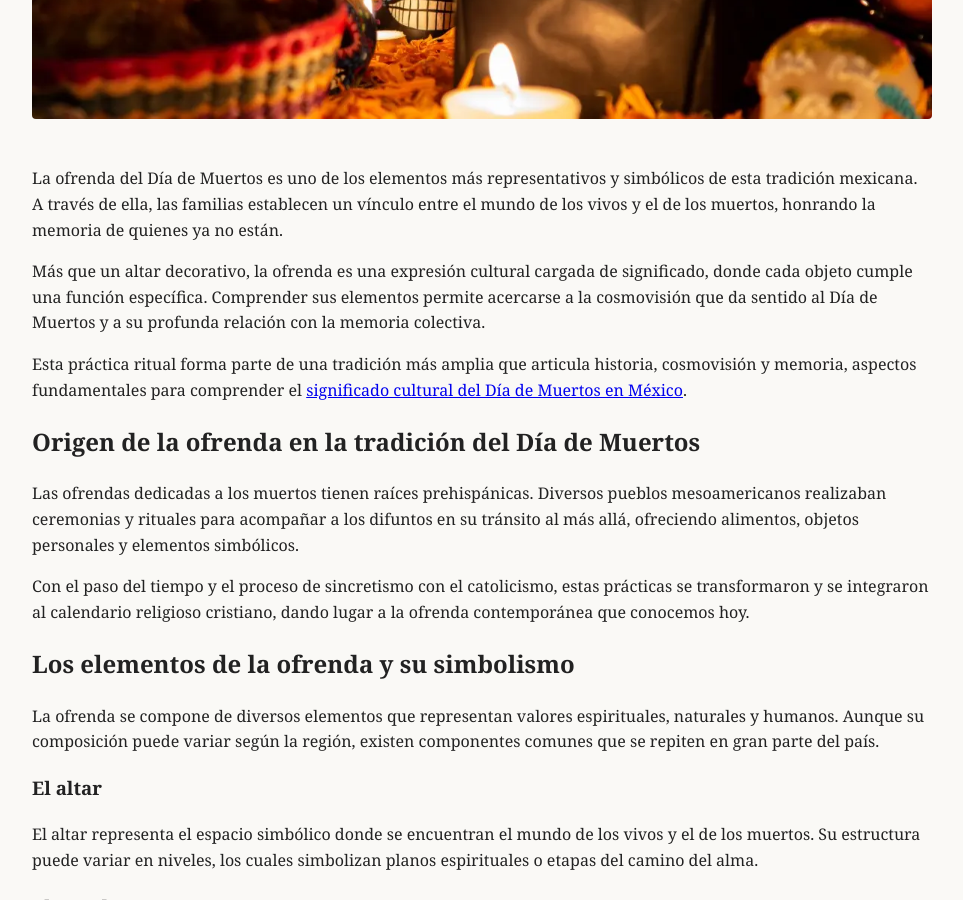
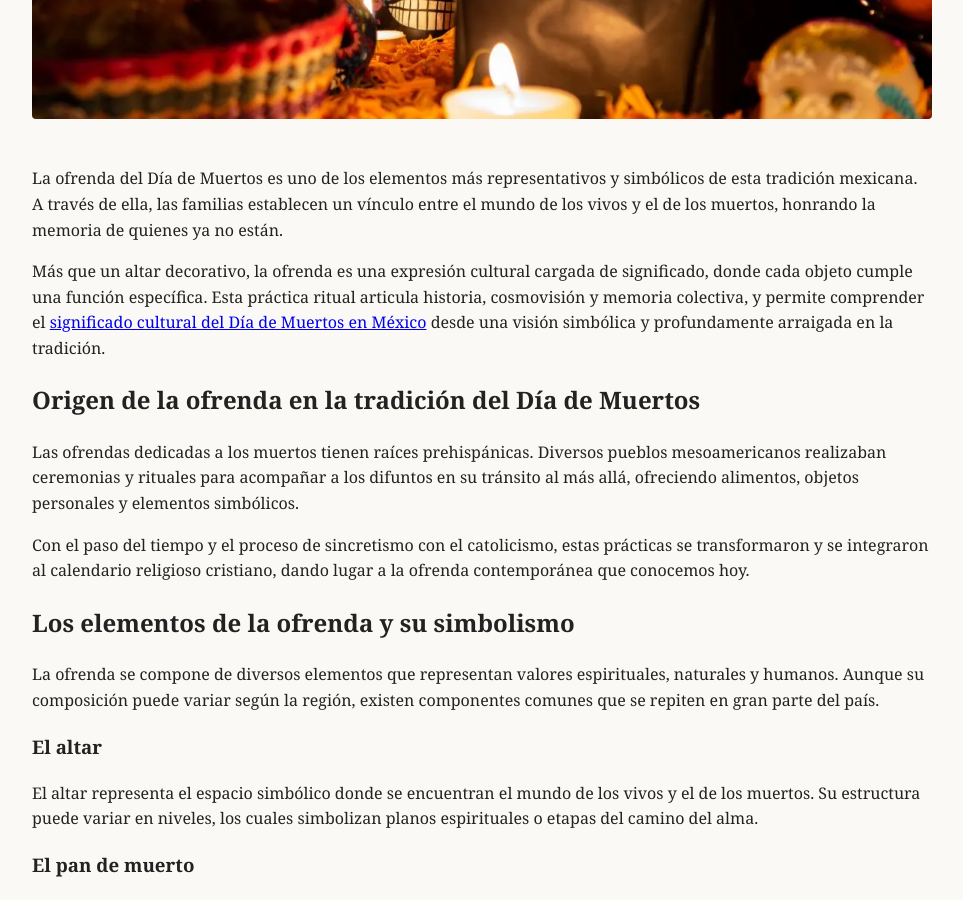
Before and after one commit to elbracamonte/elbracamonte.github.io, a Jekyll site: the page built from _posts/2025-12-16-ofrenda-dia-de-muertos.md, in a window 1280 px wide and 900 px high, scrolled down 664 px. Shown: the whole window, without its empty margins (158-1121 px from the left). Built offline with Jekyll 4.4.1, drawn with Linux system fonts in a browser that asks for light colours.

Commit message:
Update 2025-12-16-ofrenda-dia-de-muertos.md

```diff
--- a/_posts/2025-12-16-ofrenda-dia-de-muertos.md
+++ b/_posts/2025-12-16-ofrenda-dia-de-muertos.md
@@ -9,9 +9,7 @@ image_alt: "Ofrenda tradicional del Día de Muertos con cempasúchil"
 
 La ofrenda del Día de Muertos es uno de los elementos más representativos y simbólicos de esta tradición mexicana. A través de ella, las familias establecen un vínculo entre el mundo de los vivos y el de los muertos, honrando la memoria de quienes ya no están.
 
-Más que un altar decorativo, la ofrenda es una expresión cultural cargada de significado, donde cada objeto cumple una función específica. Comprender sus elementos permite acercarse a la cosmovisión que da sentido al Día de Muertos y a su profunda relación con la memoria colectiva.
-
-Esta práctica ritual forma parte de una tradición más amplia que articula historia, cosmovisión y memoria, aspectos fundamentales para comprender el [significado cultural del Día de Muertos en México](/tradiciones/dia-de-muertos-origen-significado/).
+Más que un altar decorativo, la ofrenda es una expresión cultural cargada de significado, donde cada objeto cumple una función específica. Esta práctica ritual articula historia, cosmovisión y memoria colectiva, y permite comprender el [significado cultural del Día de Muertos en México](/tradiciones/dia-de-muertos-origen-significado/) desde una visión simbólica y profundamente arraigada en la tradición.
 
 ## Origen de la ofrenda en la tradición del Día de Muertos
 
```
